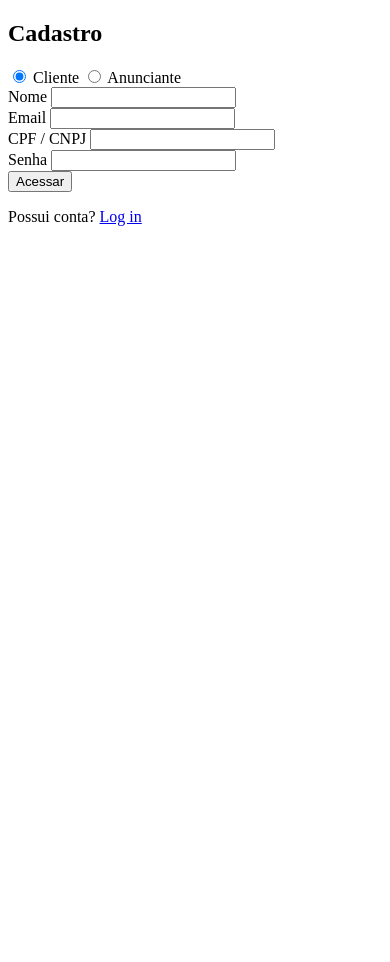
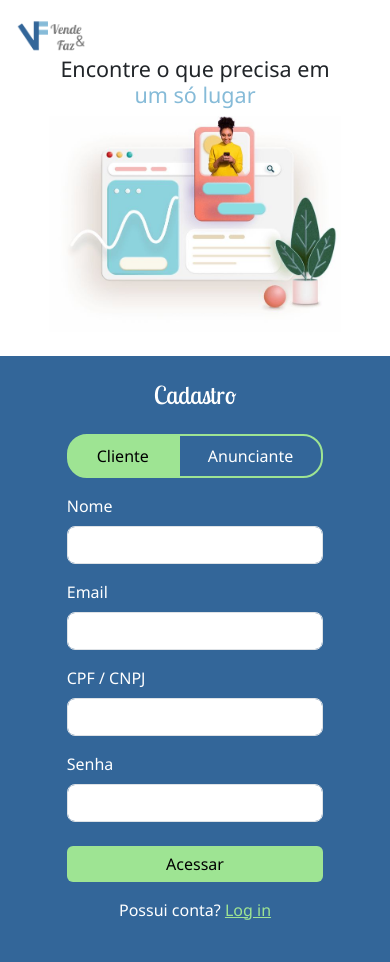
Before and after one commit to Kai0ult/Projeto_Vende_-_Faz, a Node server app: page /cadastro in a window 390 px wide. Before the commit the page ends 226 px from the top, so only its background shows below. Run offline with Node 20, Linux system fonts and the light colour scheme; some libraries are stand-ins or nearby versions.

Commit message:
Estilização de telas de login e cadastro com responsividade

```diff
--- a/package.json
+++ b/package.json
@@ -15,6 +15,7 @@
     "bcrypt": "^6.0.0",
     "bcryptjs": "^3.0.2",
     "body-parser": "^2.2.0",
+    "bootstrap": "^5.3.6",
     "connect-flash": "^0.1.1",
     "cpf-cnpj-validator": "^1.0.3",
     "dotenv": "^16.5.0",
--- /dev/null
+++ b/public/css/style.css
@@ -0,0 +1,99 @@
+body {
+    font-family: 'Segoe UI', sans-serif;
+}
+
+/*Painel esquerdo */
+.left-panel {
+    background-color: #ffffff;
+    padding: 0rem;
+    text-align: center;
+    display: flex;
+    flex-direction: column;
+    justify-content: flex-start;
+}
+
+/*Logo */
+.logo-top {
+    align-self: flex-start;
+    margin-bottom: 0;
+    z-index: 10;
+}
+
+.logo-top img {
+    height: 40px;
+}
+
+/*Painel direito */
+.right-panel {
+    background-color: #336699;
+    color: #fff;
+}
+
+/*Título do formulário */
+.title {
+    color: #fff;
+    font-family: 'Lobster Two', cursive;
+}
+
+/*Destaque no subtítulo */
+.highlight {
+    color: #86BBD8;
+}
+
+/*Estilização do Toggle*/
+.toggle-switch .btn-toggle {
+    background-color: transparent;
+    color: #fff;
+    border: 2px solid #9EE493;
+    border-radius: 20px;
+    padding: 0.5rem 1.5rem;
+    transition: all 0.3s ease;
+}
+
+.toggle-switch .btn-check:checked + .btn-toggle {
+    background-color: #9EE493;
+    color: #000;
+    border-color: #9EE493;
+}
+
+.toggle-switch .btn-toggle:hover {
+    background-color: #86BBD8;
+    color: #fff;
+}
+
+/* Formulário */
+.form-box .form-control {
+    border-radius: 0.5rem;
+}
+
+/* Foco dos inputs selecionados*/
+.form-control:focus {
+    border: 3px solid #9EE493;
+    box-shadow: none;
+    outline: none;
+}
+
+/* Responsividade */
+@media (max-width: 768px) {
+    .left-panel,
+    .right-panel {
+        width: 100%;
+    }
+}
+
+/* Botão Acessar */
+.btn-success {
+    background-color: #9EE493;
+    color: #000;
+    border: none;
+}
+
+.btn-success:hover {
+    background-color: #86BBD8;
+}
+
+/* Link de login */
+.login-link {
+    color: #9EE493;
+    text-decoration: underline;
+}
--- a/views/layouts/index.handlebars
+++ b/views/layouts/index.handlebars
@@ -7,7 +7,8 @@
         content="width=device-width, user-scalable=no, initial-scale=1.0, maximum-scale=1.0, minimum-scale=1.0">
     <meta http-equiv="X-UA-Compatible" content="ie=edge">
     <title>Vende&Faz</title>
-
+    <link href="https://cdn.jsdelivr.net/npm/bootstrap@5.3.0/dist/css/bootstrap.min.css" rel="stylesheet">
+    <link href="https://fonts.googleapis.com/css2?family=Lobster+Two&display=swap" rel="stylesheet">
 </head>
 
 <body>
--- a/views/usuario/cadastro.handlebars
+++ b/views/usuario/cadastro.handlebars
@@ -1,40 +1,65 @@
-<h2>Cadastro</h2>
+<link rel="stylesheet" href="https://cdn.jsdelivr.net/npm/bootstrap@5.3.0/dist/css/bootstrap.min.css">
+<link rel="stylesheet" href="/css/style.css">
+
+<div class="container-fluid p-0">
+  <div class="row g-0 vh-100">
+    <!-- Painel esquerdo -->
+    <div class="col-12 col-md-6 d-flex flex-column justify-content-start align-items-start left-panel">
+      <div class="logo-top ms-3 mt-3">
+        <a href="/">
+          <img src="/images/logo.png" alt="Vende&Faz Logo">
+        </a>
+      </div>
+      <div class="flex-grow-1 d-flex flex-column justify-content-center align-items-center">
+        <h4 class="text-center text-dark px-3">
+          Encontre o que precisa em<br>
+          <span class="highlight">um só lugar</span>
+        </h4>
+        <img src="/images/m.jpg" alt="Imagem ilustrativa" class="img-fluid mb-4" style="max-width: 75%;">
+      </div>
+    </div>
+
+    <!-- Painel direito -->
+    <div class="col-12 col-md-6 right-panel d-flex flex-column justify-content-center align-items-center p-4">
+      <div class="form-box w-75">
+        <h2 class="text-center title mb-4">Cadastro</h2>
+
+        <div class="btn-group w-100 mb-3 toggle-switch" role="group">
+          <input type="radio" class="btn-check" name="tipo" id="cliente" value="1" checked>
+          <label class="btn btn-toggle" for="cliente">Cliente</label>
+
+          <input type="radio" class="btn-check" name="tipo" id="anunciante" value="2">
+          <label class="btn btn-toggle" for="anunciante">Anunciante</label>
+        </div>
 
         <form action="/usuario/salvar" method="POST">
-  <div>
-    <label>
-      <input type="radio" name="tipo" value="1" checked>
-      Cliente
-    </label>
-    <label>
-      <input type="radio" name="tipo" value="2">
-      Anunciante
-    </label>
+          <div class="mb-3">
+            <label for="nome" class="form-label">Nome</label>
+            <input type="text" id="nome" name="nome" class="form-control" required>
           </div>
 
-  <div>
-    <label for="nome">Nome</label>
-    <input type="text" id="nome" name="nome" required>
+          <div class="mb-3">
+            <label for="email" class="form-label">Email</label>
+            <input type="email" id="email" name="email" class="form-control" required>
           </div>
 
-  <div>
-    <label for="email">Email</label>
-    <input type="email" id="email" name="email" required>
+          <div class="mb-3">
+            <label for="cpf_cnpj" class="form-label">CPF / CNPJ</label>
+            <input type="text" id="cpf_cnpj" name="cpf_cnpj" class="form-control" required>
           </div>
 
-  <div>
-    <label for="cpf_cnpj">CPF / CNPJ</label>
-    <input type="text" id="cpf_cnpj" name="cpf_cnpj" required>
+          <div class="mb-4">
+            <label for="senha" class="form-label">Senha</label>
+            <input type="password" id="senha" name="senha" class="form-control" required>
           </div>
 
-  <div>
-    <label for="senha">Senha</label>
-    <input type="password" id="senha" name="senha" required>
-  </div>
-
-  <div>
-    <button type="submit">Acessar</button>
-  </div>
+          <button type="submit" class="btn btn-success w-100">Acessar</button>
         </form>
 
-<p>Possui conta? <a href="/usuario/login">Log in</a></p>
+        <p class="text-center mt-3 text-white">
+          Possui conta? <a href="/usuario/login" class="login-link">Log in</a>
+        </p>
+      </div>
+    </div>
+  </div>
+</div>
```
Also changed, not shown: views/usuario/login.handlebars (+40 -20 lines), public/images/logo.png (added), public/images/m.jpg (added), 1 other file. Lines whose indentation alone changed are shown as unchanged.
